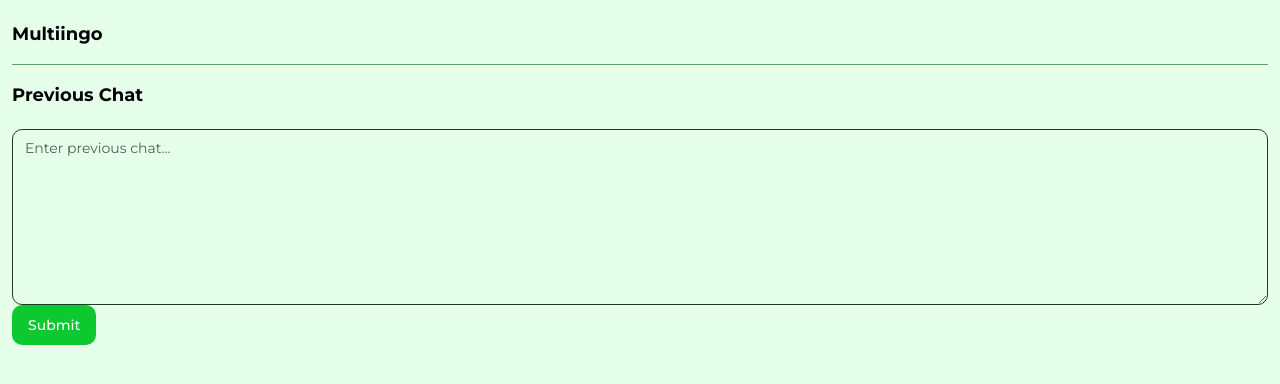
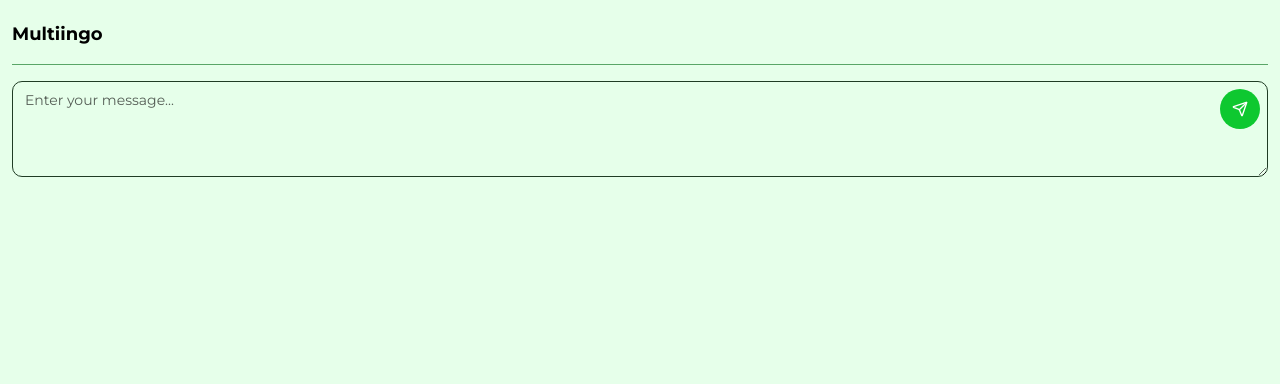
Before and after one commit to raousama391/multilingo-extension, a React (Vite) app: page / in a window 1280 px wide. Shown: the top 384 px of the page. Built offline with nearby package versions, Linux system fonts and the light colour scheme.

Commit message:
added the submit button with animations

```diff
--- a/src/components/ChatForm.tsx
+++ b/src/components/ChatForm.tsx
@@ -1,11 +1,10 @@
 import { FormProvider, useForm } from "react-hook-form";
 import { z } from "zod";
 import { zodResolver } from "@hookform/resolvers/zod";
-import PreviousChat from "./PreviousChat";
-import { Button } from "./ui/button";
+import UserMessage from "./UserMessage";
 
 const chatForm = z.object({
-  previousChat: z.string(),
+  newMessage: z.string(),
 });
 
 const ChatForm = () => {
@@ -21,8 +20,7 @@ const ChatForm = () => {
     <div className="flex flex-col w-full">
       <FormProvider {...form}>
         <form onSubmit={form.handleSubmit(submitData)}>
-          <PreviousChat />
-          <Button>Submit</Button>
+          <UserMessage />
         </form>
       </FormProvider>
     </div>
--- a/src/components/PreviousChat.tsx
+++ /dev/null
@@ -1,26 +0,0 @@
-import { Textarea } from "./ui/textarea";
-import { useFormContext } from "react-hook-form";
-import { FormField, FormItem, FormLabel, FormControl } from "./ui/form";
-
-const PreviousChat = () => {
-  const form = useFormContext();
-
-  return (
-    <div className="flex flex-col w-full h-max">
-      <FormField
-        control={form.control}
-        name="previousChat"
-        render={({ field }) => (
-          <FormItem className="flex flex-col gap-3">
-            <FormLabel className="font-bold text-lg">Previous Chat</FormLabel>
-            <FormControl>
-              <Textarea {...field} placeholder="Enter previous chat..." className="min-h-44" />
-            </FormControl>
-          </FormItem>
-        )}
-      />
-    </div>
-  );
-};
-
-export default PreviousChat;
--- /dev/null
+++ b/src/components/UserMessage.tsx
@@ -0,0 +1,52 @@
+import React, { useState } from 'react';
+import { Textarea } from "./ui/textarea";
+import { useFormContext } from "react-hook-form";
+import { FormField, FormItem, FormControl } from "./ui/form";
+import { Send } from "lucide-react";
+import { Button } from "./ui/button";
+
+const UserMessage = () => {
+  const form = useFormContext();
+  const [isHovered, setIsHovered] = useState(false);
+
+  return (
+    <div className="flex flex-col w-full h-max relative">
+      <FormField
+        control={form.control}
+        name="newMessage"
+        render={({ field }) => (
+          <FormItem className="flex flex-col gap-3">
+            <FormControl>
+              <Textarea
+                {...field}
+                placeholder="Enter your message..."
+                className="min-h-24 pr-12"
+              />
+            </FormControl>
+          </FormItem>
+        )}
+      />
+      <Button
+        type="submit"
+        size="icon"
+        className={`
+          absolute top-2 right-2 rounded-full
+          transition-all duration-300 ease-in-out
+          hover:scale-105 hover:shadow-md
+          bg-primary hover:bg-primary-600
+        `}
+        onMouseEnter={() => setIsHovered(true)}
+        onMouseLeave={() => setIsHovered(false)}
+      >
+        <Send
+          className={`
+            h-4 w-4 transition-all duration-300 ease-in-out
+            ${isHovered ? 'translate-x-0.5 -translate-y-0.5 rotate-45 scale-110' : ''}
+          `}
+        />
+      </Button>
+    </div>
+  );
+};
+
+export default UserMessage;
```
